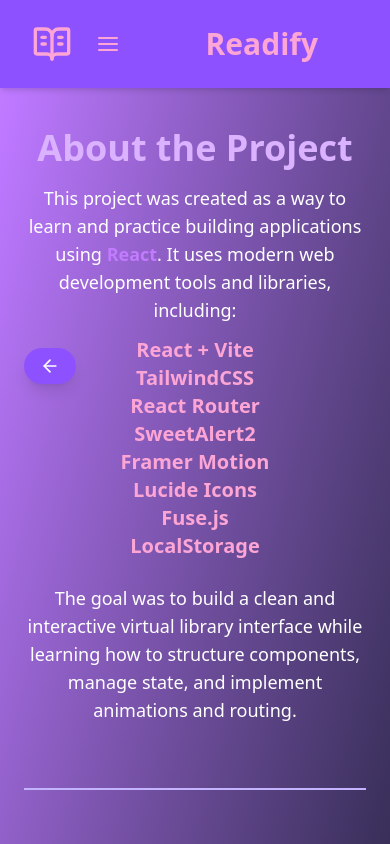
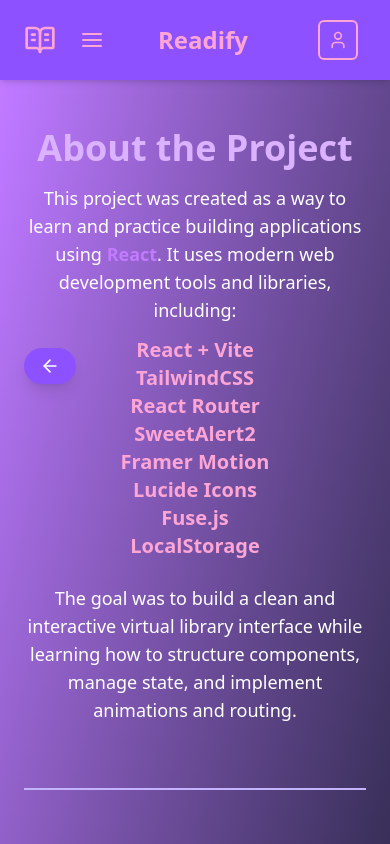
Before and after one commit to guirdgrs/readify, a React (Vite) app in the folder readify/: page /about in a window 390 px wide. Shown: the top 844 px of the page. Built offline with nearby package versions, Linux system fonts and the light colour scheme.

Commit message:
Navbar responsivity.

```diff
--- a/readify/src/components/navbar/Navbar.jsx
+++ b/readify/src/components/navbar/Navbar.jsx
@@ -61,7 +61,7 @@
 
   return (
     <motion.nav
-      className="bg-violet-500 shadow-md px-6 py-4 flex justify-between fixed top-0 left-0 right-0 z-50"
+      className="bg-violet-500 shadow-md px-4 py-3 flex flex-wrap items-center justify-between fixed top-0 left-0 right-0 z-50"
       {...fadeSlideDown}>
 
       <div
@@ -75,7 +75,8 @@
           {...hoverSpring}>
 
           <BookOpenText
-          size={40}/>
+          size={40}
+          className="sm:w-10 w-8 sm:h-10 h-8"/>
 
         </motion.div>
         </Link>
@@ -98,7 +99,7 @@
         to="/">
 
         <motion.p
-        className="text-bold text-3xl mr-12 text-pink-300 select-none font-black">
+        className="text-bold text-2xl sm:text-3xl text-pink-300 select-none font-black ml-auto md:ml-0">
           Readify
         </motion.p>
 
@@ -107,7 +108,7 @@
 
       {/* Your profile button */}
       <div
-      className="hidden md:flex space-x-6 items-center">
+      className="flex items-center gap-2 px-4 py-2 text-violet-800 hover:bg-pink-200 rounded-md">
 
         <motion.button
           ref={loginButtonRef}
--- a/readify/src/components/navbar/NavbarDropdownMenu.jsx
+++ b/readify/src/components/navbar/NavbarDropdownMenu.jsx
@@ -8,7 +8,7 @@
   return (
     <motion.div
       ref={dropdownRef}
-      className="absolute top-18 left-6 bg-violet-300 text-purple-800 rounded-md p-4 px-8 flex flex-col gap-2 text-center border border-pink-400 shadow-2xl shadow-violet-800"
+      className="absolute top-20 left-4 sm:left-6 w-[90vw] sm:w-auto bg-violet-300 text-purple-800 rounded-md p-4 sm:px-8 flex flex-col gap-2 text-center border border-pink-400 shadow-2xl shadow-violet-800 z-50"
       {...fadeSlide}>
 
       <div
```
